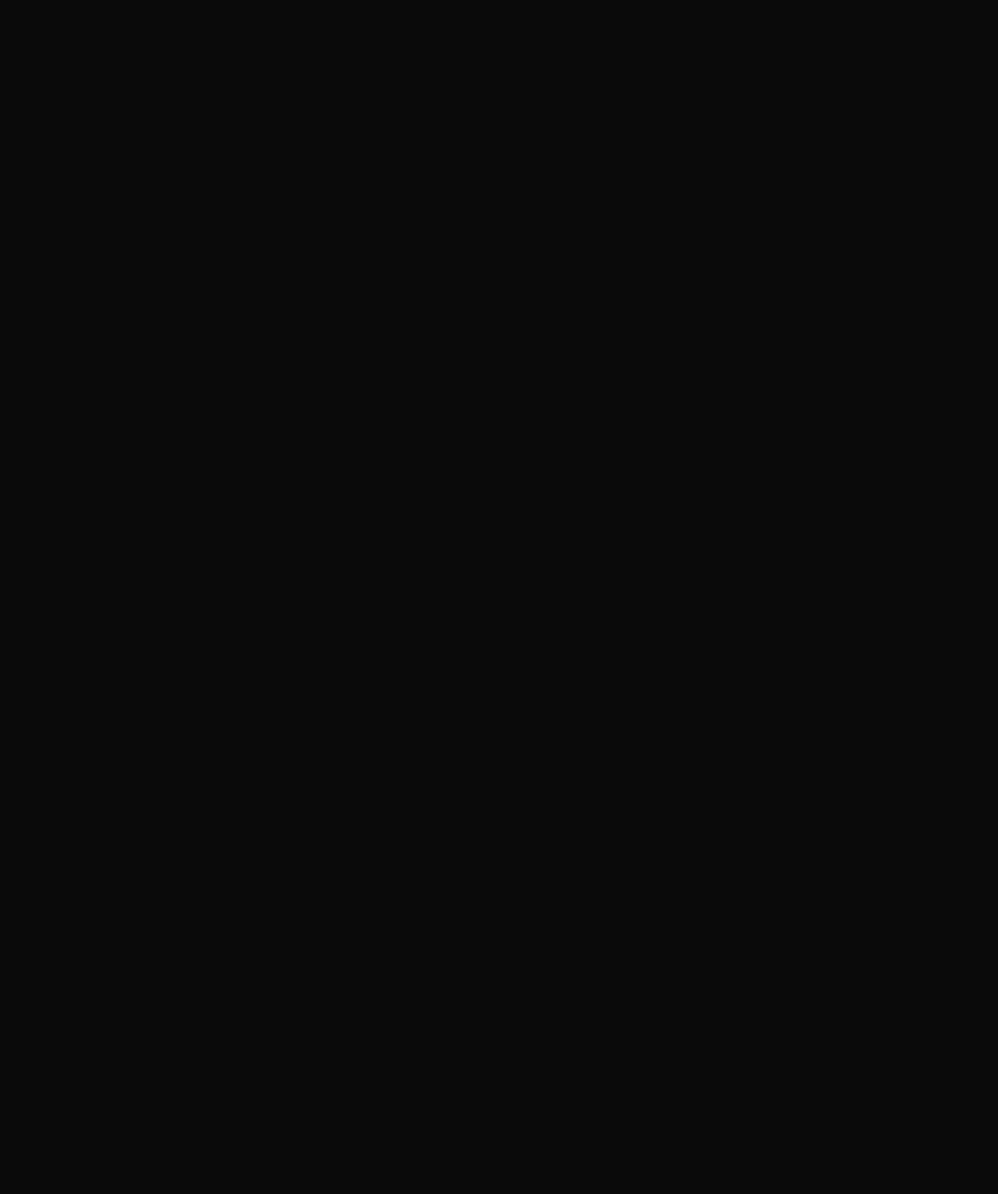
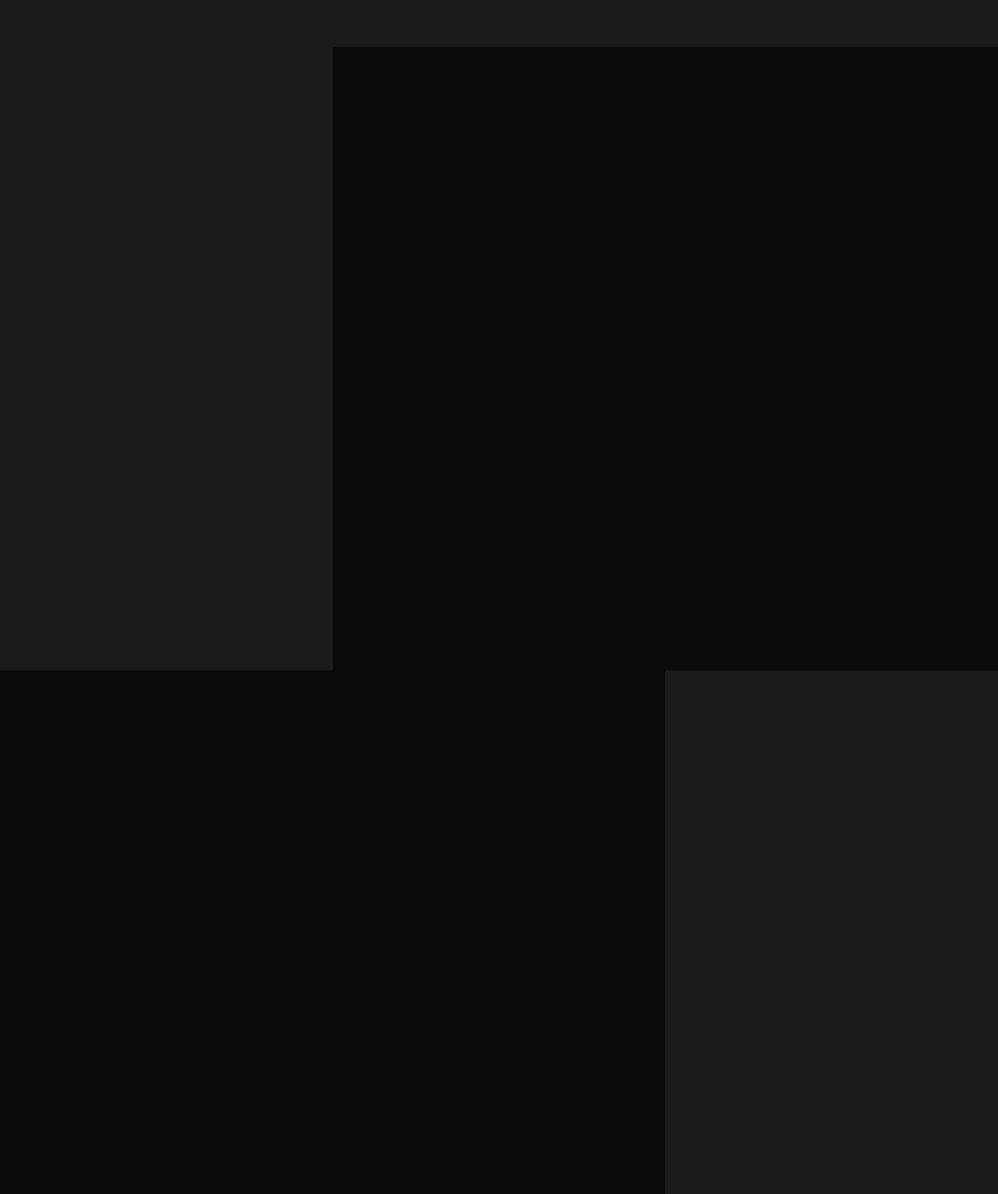
Before and after one commit to ZippyDaFish/luxuryTech-demo, a SvelteKit app: page / in a window 1280 px wide. Shown: the part 1268-2800 px from the top of the page at 78% size. Before the commit the page ends 800 px from the top, so only its background shows below. Built offline with nearby package versions, Linux system fonts and the light colour scheme.

Commit message:
Format sections

```diff
--- a/src/routes/+page.svelte
+++ b/src/routes/+page.svelte
@@ -17,3 +17,50 @@
         <!-- Add something here -->
     </div>
 </section>
+
+<!-- Product 1 -->
+<section class="w-full min-h-[66vh] p-16 flex flex-col items-center bg-[var(--color-surface)]">
+    <h2 class="text-3xl mb-10"></h2>
+
+    <div class="w-full max-w-6xl mx-auto px-6 grid grid-cols-1 md:grid-cols-2 lg:grid-cols-4 gap-6">
+
+    </div>
+</section>
+
+<!-- Product 2 -->
+<section class="min-h-screen flex flex-col md:flex-row">
+    <div class="md:w-1/3 w-full px-6 bg-[var(--color-surface)]">
+
+    </div>
+    <div class="md:w-2/3 w-full px-6 bg-[var(--color-bg)]">
+
+    </div>
+</section>
+
+<!-- Product 3 -->
+<section class="min-h-screen flex flex-col md:flex-row">
+    <div class="md:w-2/3 w-full px-6 bg-[var(--color-bg)]">
+
+    </div>
+    <div class="md:w-1/3 w-full px-6 bg-[var(--color-surface)]">
+
+    </div>
+</section>
+
+<!-- Offer -->
+<section class="w-full min-h-[25vh] p-16 flex flex-col items-center bg-[var(--color-surface)]">
+    <h2 class="text-3xl mb-10"></h2>
+
+    <div class="w-full max-w-6xl mx-auto px-6 grid grid-cols-1 md:grid-cols-2 lg:grid-cols-4 gap-6">
+
+    </div>
+</section>
+
+<!-- Product Lineup -->
+<section class="w-full min-h-screen p-16 flex flex-col items-center bg-[var(--color-bg)]">
+    <h2 class="text-3xl mb-10"></h2>
+
+    <div class="w-full max-w-6xl mx-auto px-6 grid grid-cols-1 md:grid-cols-2 lg:grid-cols-4 gap-6">
+
+    </div>
+</section>
```
